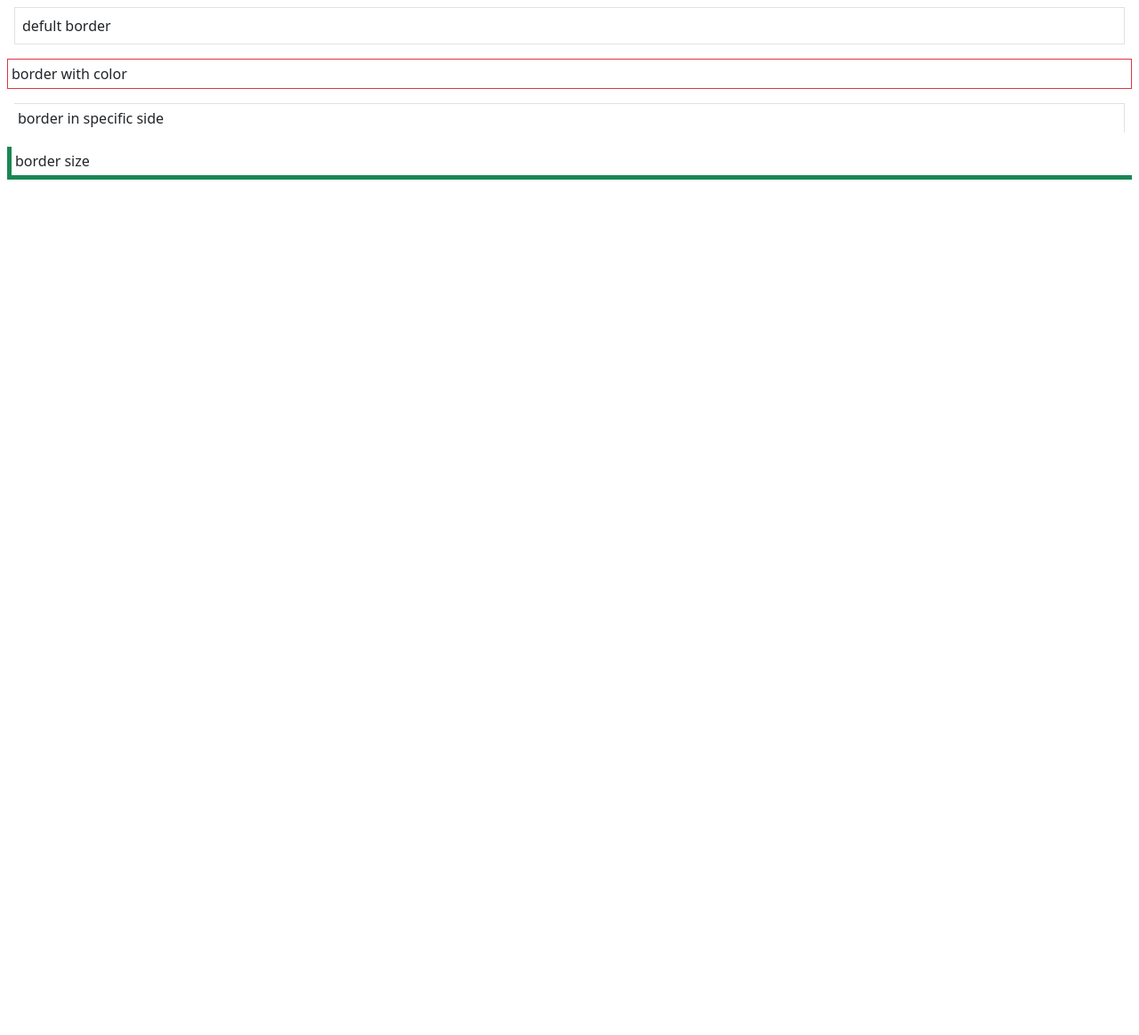
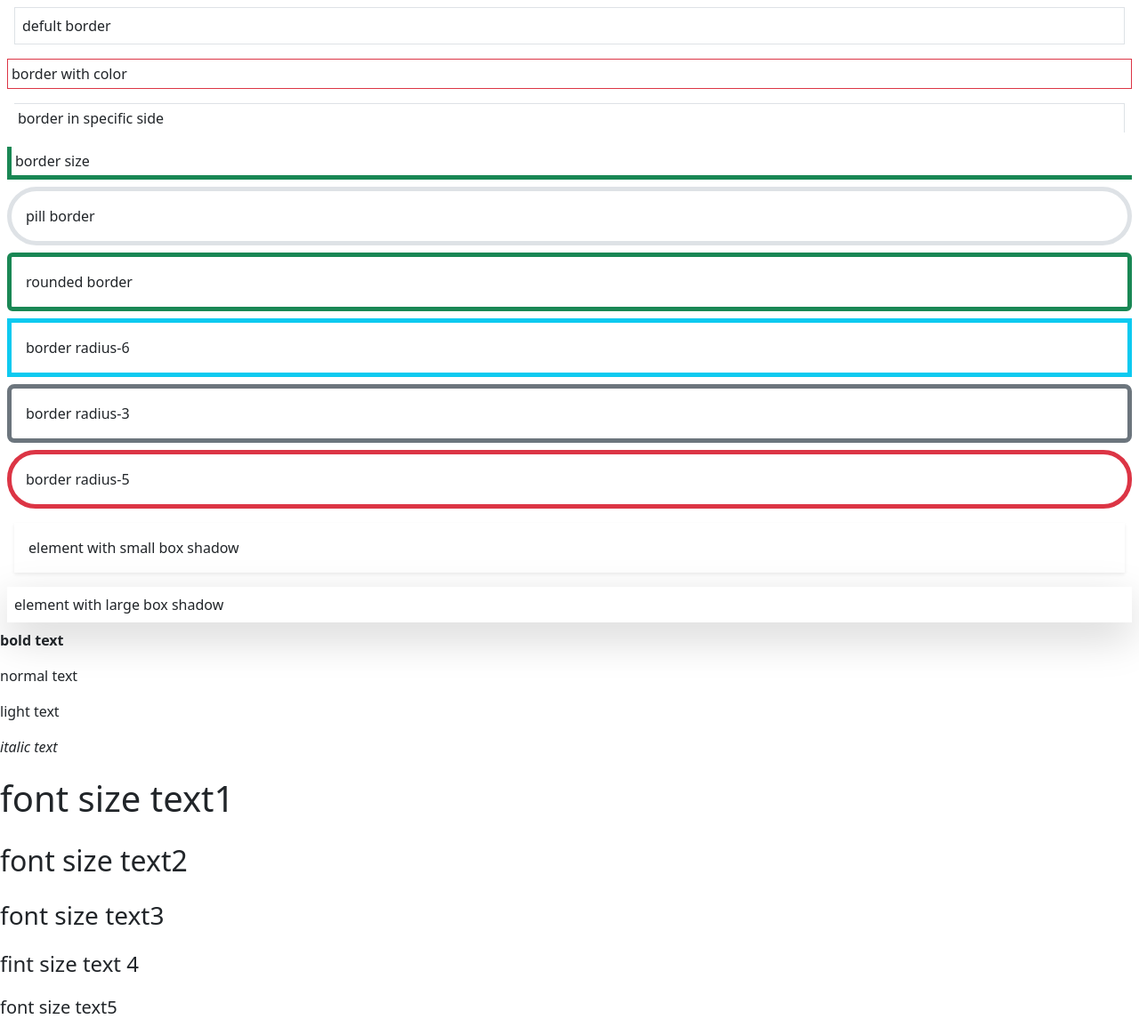
Before and after one commit to Khusy12/boosttrap5-notes, a plain HTML site: page utility.html in a window 1280 px wide. Shown: the part 500-1664 px from the top of the page at 89% size. Before the commit the page ends 800 px from the top, so only its background shows below. Drawn offline with nearby package versions, Linux system fonts and the light colour scheme.

Commit message:
borders and texts styles

```diff
--- a/utility.html
+++ b/utility.html
@@ -24,6 +24,30 @@
      <div class="m-2 p-1 border border-danger">border with color</div>
      <div class="m-3 p-1 border-top border-end">border in specific side</div>
      <div class="m-2 p-1 border-start border-bottom border-success border-5">border size</div>
+     <div class="m-2 p-3 rounded-pill border primary border-5">pill border</div>
+     <div class="m-2 p-3 rounded border border-success border-5">rounded border</div>
+     <div class="m-2 p-3 rounded-6 border border-info border-5">border radius-6</div>
+     <div class="m-2 p-3 rounded-3 border border-secondary border-5"> border radius-3</div>
+     <div class="m-2 p-3 rounded-5 border border-danger border-5"> border radius-5</div>
+
+
+    <!--box shadow-->
+     <div class="m-3 p-3 shadow-sm">element with small box shadow</div>
+     <div class="m-2 p-2 shadow-lg">element with large box shadow</div>
+
+     <!--font weight-->
+     <p class="fw-bold">bold text</p>
+     <p>normal text</p>
+     <p class="fw-light">light text</p>
+     <p class="fst-italic">italic  text</p>
+
+     <!--font size-->
+     <p class="fs-1"> font size text1</p>
+     <p class="fs-2">font size text2</p>
+     <p class="fs-3">font size text3</p>
+     <p class="fs-4">fint size text 4</p>
+     <p class="fs-5"> font size text5</p>
+
 
 
 
```
